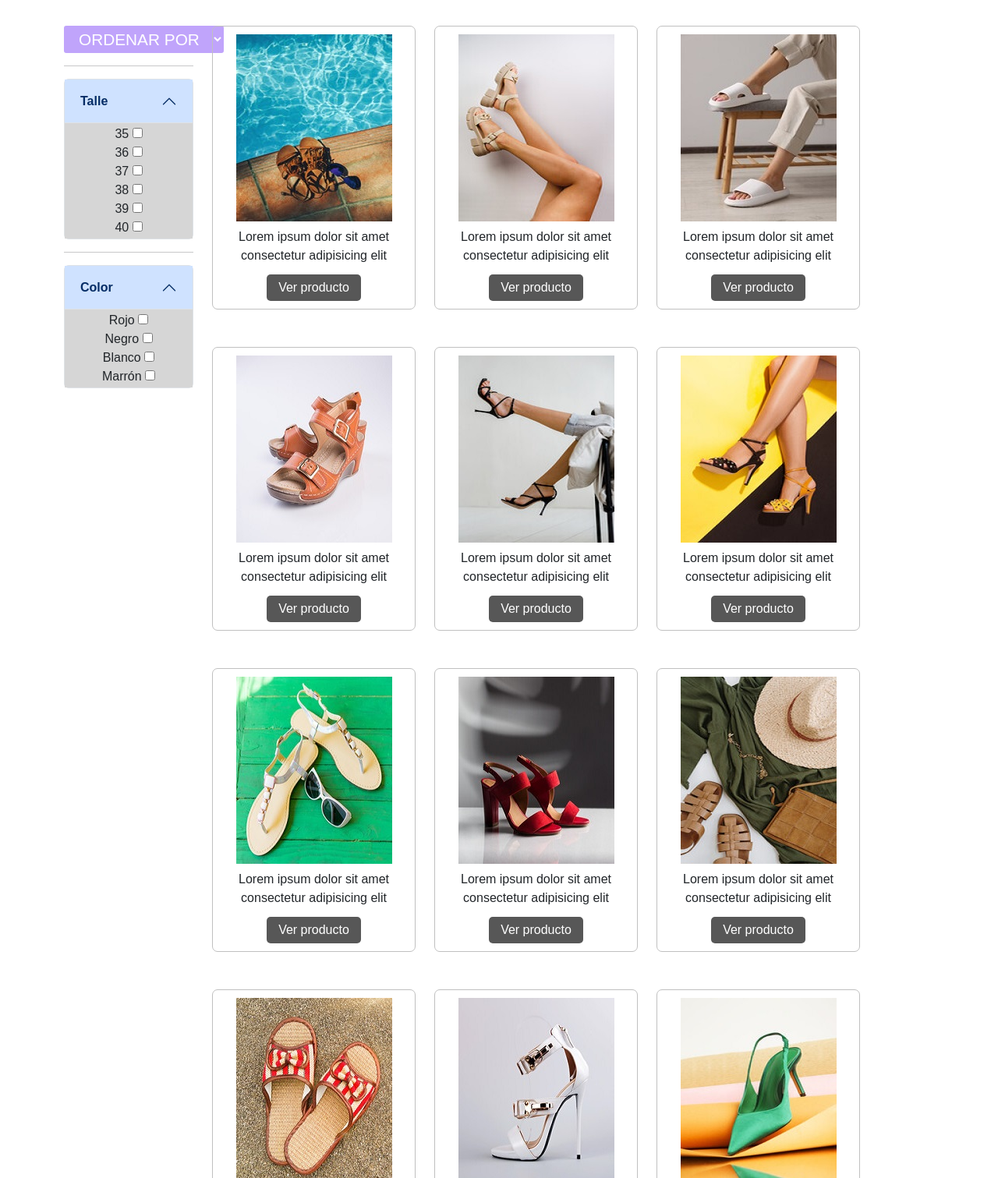
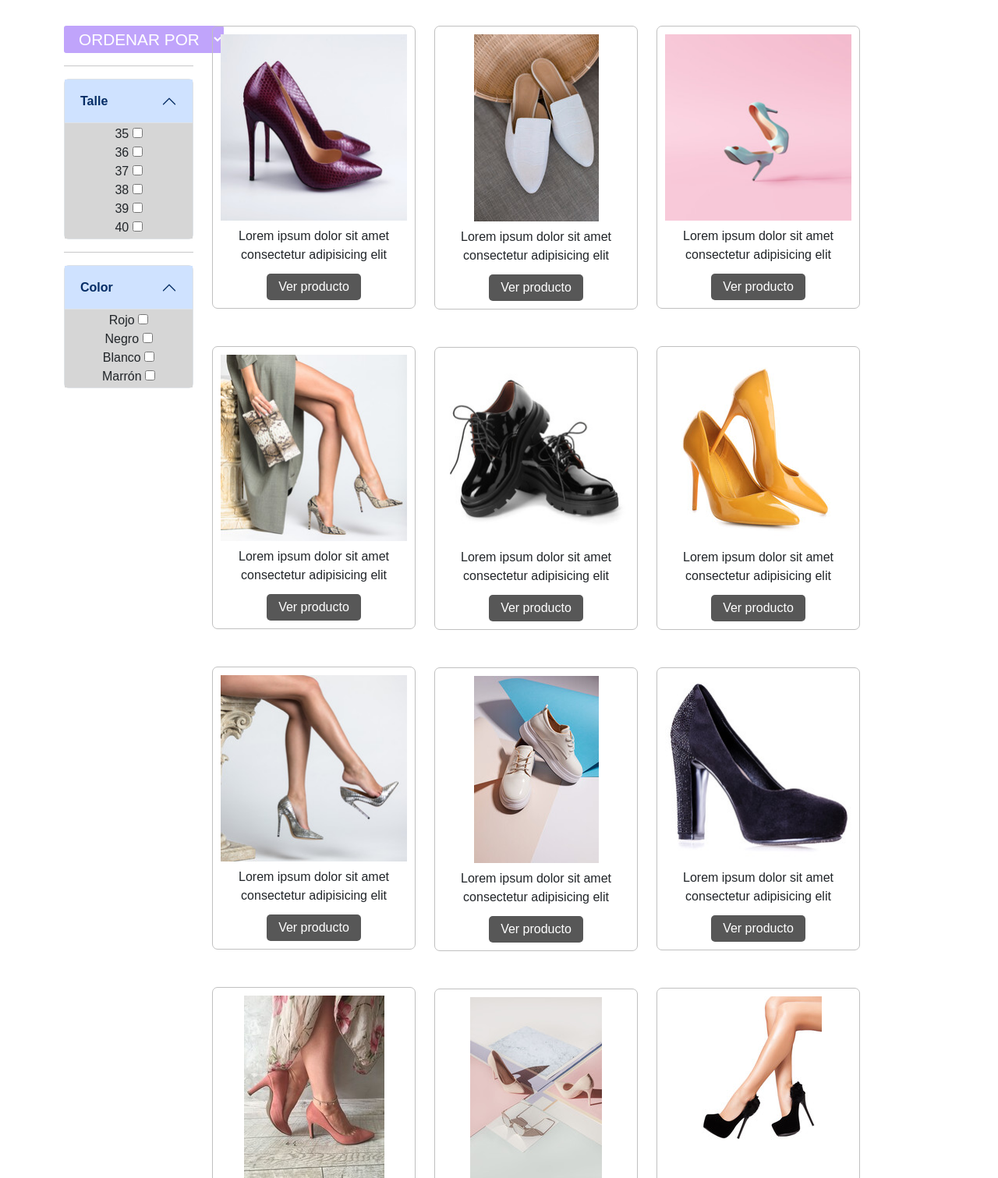
Before and after one commit to margonzalezz/PF_MarleneGonzalez, a plain HTML site: page pages/zapatos.html in a window 1280 px wide. Shown: the part 149-1660 px from the top of the page at 78% size. Drawn offline with nearby package versions, Linux system fonts and the light colour scheme; a web font is replaced by a local one.

Commit message:
termine la pagina de zapatos, actualice la guia de articulos y modifique una foto de zapatos

```diff
--- a/pages/zapatos.html
+++ b/pages/zapatos.html
@@ -408,32 +408,32 @@
     <!-- col-4 col-md-3 col-lg-2 -->
     <div class="col-6 col-md-4.5 col-lg-3">
       <div class="articulos">
-        <article class="art1 mb-5">
-          <img src="../img/productos/sandalias/agua.jpg" class="img-fluid" alt="sandalias playeras color marrón">
+        <article class="art13 mb-5">
+          <img src="../img/productos/zapatos/bordo.jpg" class="img-fluid" alt="zapatos escamas color bordo">
           <div>
             <p class="py-2 mb-1">Lorem ipsum dolor sit amet consectetur adipisicing elit</p>
             <button class="text-white">Ver producto</button>
           </div>
         </article>
 
-        <article class="art2 mb-5">
-          <img src="../img/productos/sandalias/marrones.jpg" class="img-fluid" alt="sandalias marrones con hebilla">
+        <article class="art14 mb-5">
+          <img src="../img/productos/zapatos/escama.jpg" class="img-fluid" alt="zapatos con tacos piel de serpiente">
           <div>
             <p class="py-2 mb-1">Lorem ipsum dolor sit amet consectetur adipisicing elit</p>
             <button class="text-white">Ver producto</button>
           </div>
         </article>
 
-        <article class="art3 mb-5">
-          <img src="../img/productos/sandalias/blancas.jpg" class="img-fluid" alt="sandalias blancas chatitas sin tacos">
+        <article class="art15 mb-5">
+          <img src="../img/productos/zapatos/plateados.jpg" class="img-fluid" alt="zapatos con tacos plateados">
           <div>
             <p class="py-2 mb-1">Lorem ipsum dolor sit amet consectetur adipisicing elit</p>
             <button class="text-white">Ver producto</button>
           </div>
         </article>
 
-        <article class="art4 mb-5">
-          <img src="../img/productos/sandalias/chatitas.jpg" class="img-fluid" alt="sandalias playeras marron y rojo sin tacos">
+        <article class="art16 mb-5">
+          <img src="../img/productos/zapatos/old.jpg" class="img-fluid" alt="zapatos vintage de gamuza">
           <div>
             <p class="py-2 mb-1">Lorem ipsum dolor sit amet consectetur adipisicing elit</p>
             <button class="text-white">Ver producto</button>
@@ -445,32 +445,32 @@
     <!-- INICIA COLUMNA 2 -->
     <div class="col colShow1 col-6 col-md-4.5 col-lg-3">
         <div class="articulos">
-          <article class="art5 mb-5">
-            <img src="../img/productos/sandalias/cremita_plataforma.jpg" class="img-fluid" alt="sandalias color beige con plataforma">
+          <article class="art17 mb-5">
+            <img src="../img/productos/zapatos/blancos.jpg" class="img-fluid" alt="zapatos tipo mocasin color blanco">
             <div>
               <p class="py-2 mb-1">Lorem ipsum dolor sit amet consectetur adipisicing elit</p>
               <button class="text-white">Ver producto</button>
             </div>
           </article>
 
-          <article class="art6 mb-5">
-            <img src="../img/productos/sandalias/negra.jpg" class="img-fluid" alt="sandalias color negro con tacos finos y altos">
+          <article class="art18 mb-5">
+            <img src="../img/productos/zapatos/mocasin-negro.jpg" class="img-fluid" alt="zapatos mocasines negros de charol">
             <div>
               <p class="py-2 mb-1">Lorem ipsum dolor sit amet consectetur adipisicing elit</p>
               <button class="text-white">Ver producto</button>
             </div>
           </article>
 
-          <article class="art7 mb-5">
-            <img src="../img/productos/sandalias/rojo.jpg" class="img-fluid" alt="sandalias color rojo con tacos altos">
+          <article class="art19 mb-5">
+            <img src="../img/productos/zapatos/cremita.jpg" class="img-fluid" alt="mocasines color beige de charol">
             <div>
               <p class="py-2 mb-1">Lorem ipsum dolor sit amet consectetur adipisicing elit</p>
               <button class="text-white">Ver producto</button>
             </div>
           </article>
 
-          <article class="art8 mb-5">
-            <img src="../img/productos/sandalias/tacos.jpg" class="img-fluid" alt="sandalias color blanco con tacos altos y hebilla">
+          <article class="art20 mb-5">
+            <img src="../img/productos/zapatos/pink.jpg" class="img-fluid" alt="zapatos con tacos altos de charol color rosa">
             <div>
               <p class="py-2 mb-1">Lorem ipsum dolor sit amet consectetur adipisicing elit</p>
               <button class="text-white">Ver producto</button>
@@ -482,32 +482,32 @@
     <div class="col colShow2 col-md-4.5 col-lg-3">
       <div class="articulos">
 
-        <article class="art9 mb-5">
-          <img src="../img/productos/sandalias/comfy-white.jpg" class="img-fluid" alt="sandalias blancas comfy">
+        <article class="art21 mb-5">
+          <img src="../img/productos/zapatos/celeste.jpg" class="img-fluid" alt="zapatos de charol color celeste">
           <div>
             <p class="py-2 mb-1">Lorem ipsum dolor sit amet consectetur adipisicing elit</p>
             <button class="text-white">Ver producto</button>
           </div>
         </article>
 
-        <article class="art10 mb-5">
-          <img src="../img/productos/sandalias/amblack.jpg" class="img-fluid" alt="sandalias amarillas y negras">
+        <article class="art22 mb-5">
+          <img src="../img/productos/zapatos/mostaza.jpg" class="img-fluid" alt="zapatos color amarillo / mostaza">
           <div>
             <p class="py-2 mb-1">Lorem ipsum dolor sit amet consectetur adipisicing elit</p>
             <button class="text-white">Ver producto</button>
           </div>
         </article>
 
-        <article class="art11 mb-5">
-          <img src="../img/productos/sandalias/francis.jpg" class="img-fluid" alt="sandalias vintage color marron">
+        <article class="art23 mb-5">
+          <img src="../img/productos/zapatos/brillo.jpg" class="img-fluid" alt="zapatos negros de gamuza con brillos">
           <div>
             <p class="py-2 mb-1">Lorem ipsum dolor sit amet consectetur adipisicing elit</p>
             <button class="text-white">Ver producto</button>
           </div>
         </article>
 
-        <article class="art12 mb-5">
-          <img src="../img/productos/sandalias/verde.jpg" class="img-fluid" alt="sandalias verde con tacos">
+        <article class="art24 mb-5">
+          <img src="../img/productos/zapatos/black-heels.jpg" class="img-fluid" alt="zapatos negros con taco alto">
           <div>
             <p class="py-2 mb-1">Lorem ipsum dolor sit amet consectetur adipisicing elit</p>
             <button class="text-white">Ver producto</button>
```
Also changed, not shown: guia-de-articulos.txt (+20 -32 lines), img/productos/zapatos/amarillos_tacos.jpg (deleted), img/productos/zapatos/black-heels.jpg (added), img/productos/zapatos/mocasin-negro.jpg (renamed from img/productos/zapatos/mocasin_amarillo.jpg).
